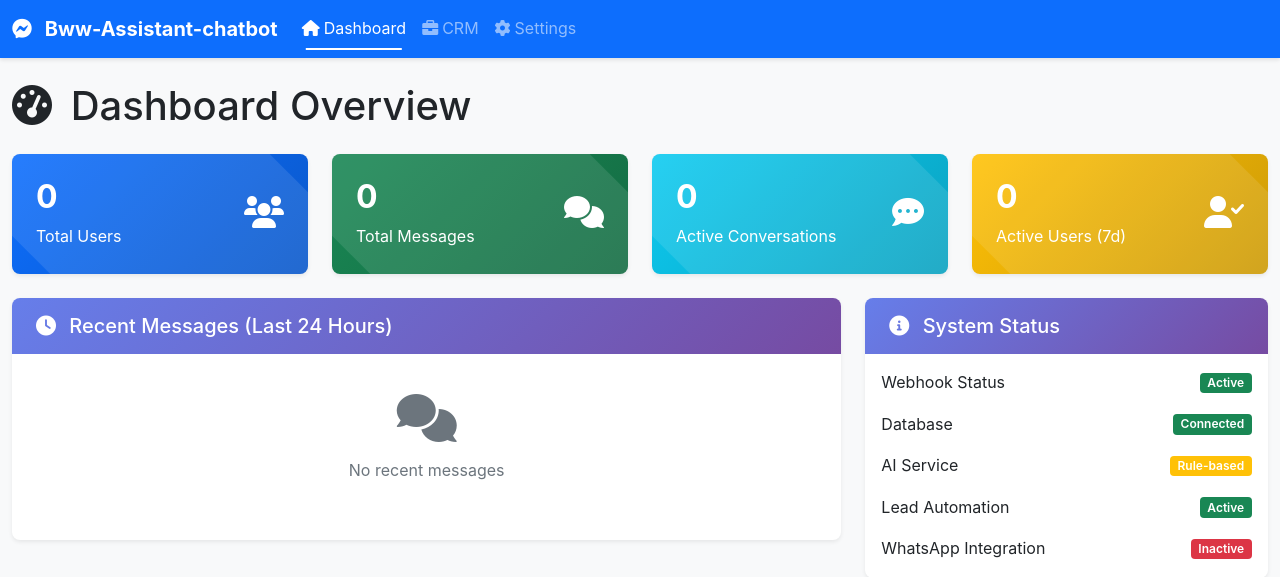
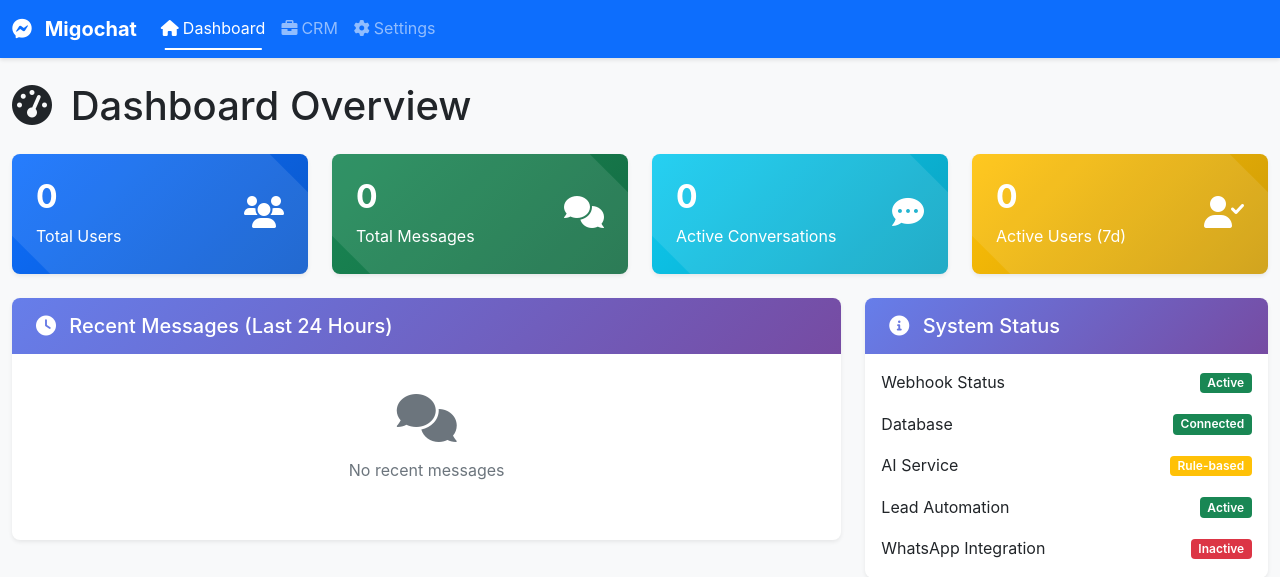
Before and after one commit to Yoans-Adel/Migochat, a FastAPI app: page / in a window 1280 px wide. Shown: the top 577 px of the page. Run offline with FastAPI, Linux system fonts and the light colour scheme.

Commit message:
✨ Restore Original Settings Brand Name (Migochat)

```diff
--- a/app/templates/crm.html
+++ b/app/templates/crm.html
@@ -74,7 +74,7 @@
         <div class="container-fluid">
             <a class="navbar-brand" href="/dashboard">
                 <i class="fab fa-facebook-messenger me-2"></i>
-                Bww-Assistant CRM
+                Migochat
             </a>
             <button class="navbar-toggler" type="button" data-bs-toggle="collapse" data-bs-target="#navbarNav">
                 <span class="navbar-toggler-icon"></span>
--- a/app/templates/dashboard.html
+++ b/app/templates/dashboard.html
@@ -13,7 +13,7 @@
         <div class="container-fluid">
             <a class="navbar-brand" href="/dashboard">
                 <i class="fab fa-facebook-messenger me-2"></i>
-                Bww-Assistant-chatbot
+                Migochat
             </a>
             <button class="navbar-toggler" type="button" data-bs-toggle="collapse" data-bs-target="#navbarNav">
                 <span class="navbar-toggler-icon"></span>
--- a/app/templates/settings.html
+++ b/app/templates/settings.html
@@ -52,7 +52,7 @@
         <div class="container-fluid">
             <a class="navbar-brand" href="/dashboard">
                 <i class="fab fa-facebook-messenger me-2"></i>
-                Bww-Assistant-chatbot
+                Migochat
             </a>
             <button class="navbar-toggler" type="button" data-bs-toggle="collapse" data-bs-target="#navbarNav">
                 <span class="navbar-toggler-icon"></span>
```
